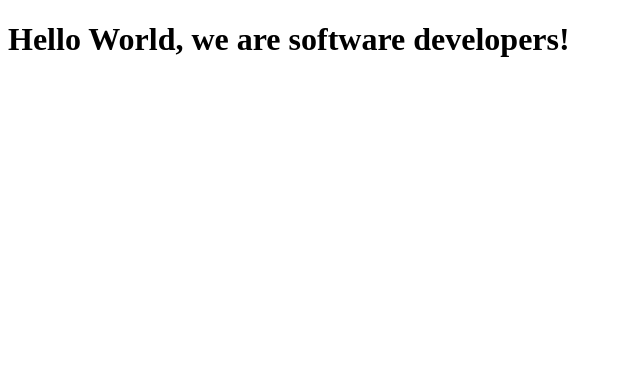
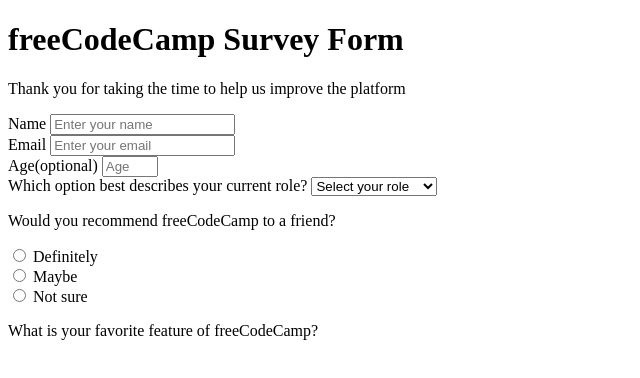
Before and after one commit to AmaduKamara/Amadu-Afiz, a plain HTML site: page index.html in a window 1280 px wide. Shown: the whole page, without its empty margins (0-640 px from the left). Drawn offline with Linux system fonts and the light colour scheme.

Commit message:
Added form fields

```diff
--- a/index.html
+++ b/index.html
@@ -1,16 +1,68 @@
 <!DOCTYPE html>
 <html lang="en">
   <head>
-    <meta charset="UTF-8">
+    <meta charset="UTF-8" />
     <title>Fork Me! FCC: Test Suite Template</title>
-    <link rel="stylesheet" href="css/style.css">
+    <link rel="stylesheet" href="css/style.css" />
   </head>
 
   <body>
     <script src="https://cdn.freecodecamp.org/testable-projects-fcc/v1/bundle.js"></script>
 
-   <h1>Hello World, we are software developers!</h1>
+    <h1 id="title">freeCodeCamp Survey Form</h1>
+    <p id="description">
+      Thank you for taking the time to help us improve the platform
+    </p>
+    <form action="" id="survey-form">
+      <div>
+        <label id="name-label" for="name">Name</label>
+        <input type="text" id="name" required placeholder="Enter your name" />
+      </div>
+      <div>
+        <label id="email-label" for="email">Email</label>
+        <input
+          type="email"
+          id="email"
+          required
+          placeholder="Enter your email"
+        />
+      </div>
+      <div>
+        <label id="number-label" for="number">Age(optional)</label>
+        <input type="number" id="number" min="10" max="99" placeholder="Age" />
+      </div>
+      <div>
+        <label for="">Which option best describes your current role?</label>
+        <select id="dropdown">
+          <option>Select your role</option>
+          <option value="role">Student</option>
+          <option value="role">Full Time Job</option>
+          <option value="role">Full Time Learner</option>
+          <option value="role">Full Time Learner</option>
+          <option value="role">Prefer not to say</option>
+          <option value="role">Other</option>
+        </select>
+      </div>
+      <div>
+        <p>Would you recommend freeCodeCamp to a friend?</p>
+        <div>
+          <input type="radio" id="definitely" name="name" value="definitely" />
+          <label for="definitely">Definitely</label>
+        </div>
+        <div>
+          <input type="radio" id="maybe" name="name" value="maybe" />
+          <label for="maybe">Maybe</label>
+        </div>
+        <div>
+          <input type="radio" id="notsure" name="name" value="notsure" />
+          <label for="notsure">Not sure</label>
+        </div>
+      </div>
+      <div>
+        <p>What is your favorite feature of freeCodeCamp?</p>
+      </div>
+    </form>
 
-    <script  src="js/index.js"></script>
+    <script src="js/index.js"></script>
   </body>
 </html>
```
